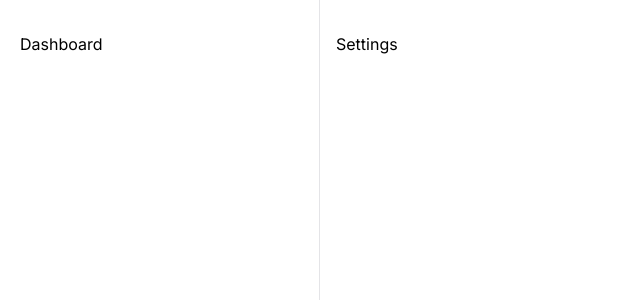
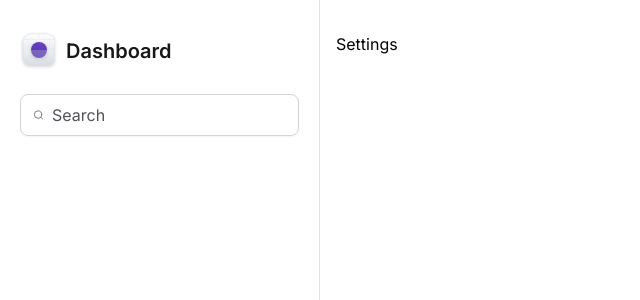
Before and after one commit to lfnd0/dashboard-web, a Next.js app: page / in a window 1280 px wide. Shown: the top 300 px of the page, without its empty margins (0-640 px from the left). Built offline with nearby package versions, Linux system fonts and the light colour scheme.

Commit message:
Logo e Input de Busca

```diff
--- a/package.json
+++ b/package.json
@@ -9,6 +9,7 @@
     "lint": "next lint"
   },
   "dependencies": {
+    "lucide-react": "^0.372.0",
     "next": "14.2.2",
     "react": "^18",
     "react-dom": "^18"
--- a/src/app/layout.tsx
+++ b/src/app/layout.tsx
@@ -1,3 +1,4 @@
+import { Sidebar } from '@/components/Sidebar/inde'
 import type { Metadata } from 'next'
 import { Inter } from 'next/font/google'
 import './globals.css'
@@ -17,10 +18,8 @@
   return (
     <html lang="pt-br">
       <body className={inter.className}>
-        <div className="grid-cols-app grid min-h-screen">
-          <aside className="border-r border-zinc-200 px-5 py-8">
-            Dashboard
-          </aside>
+        <div className="grid min-h-screen grid-cols-app">
+          <Sidebar />
           <main className="px-4 pb-12 pt-8">{children}</main>
         </div>
       </body>
--- /dev/null
+++ b/src/components/Sidebar/Logo.tsx
@@ -0,0 +1,210 @@
+export function Logo() {
+  return (
+    <strong className="flex items-center gap-2 text-xl font-semibold text-zinc-900">
+      <svg
+        width={38}
+        height={38}
+        viewBox="0 0 38 38"
+        fill="none"
+        xmlns="http://www.w3.org/2000/svg"
+      >
+        <g filter="url(#filter0_dd_226_307)">
+          <g clipPath="url(#clip0_226_307)">
+            <rect x={3} y={2} width={32} height={32} rx={8} fill="#fff" />
+            <rect
+              x={3}
+              y={2}
+              width={32}
+              height={32}
+              rx={8}
+              fill="url(#paint0_linear_226_307)"
+            />
+            <path
+              fillRule="evenodd"
+              clipRule="evenodd"
+              d="M19 4.039c-7.71 0-13.961 6.25-13.961 13.961 0 7.71 6.25 13.961 13.961 13.961 7.71 0 13.961-6.25 13.961-13.961 0-7.71-6.25-13.961-13.961-13.961zM4.961 18c0-7.753 6.286-14.039 14.039-14.039S33.039 10.247 33.039 18 26.753 32.039 19 32.039 4.961 25.753 4.961 18z"
+              fill="#D0D5DD"
+            />
+            <path
+              fillRule="evenodd"
+              clipRule="evenodd"
+              d="M19 14.078a3.922 3.922 0 100 7.845 3.922 3.922 0 000-7.845zM15 18a4 4 0 118 0 4 4 0 01-8 0z"
+              fill="#D0D5DD"
+            />
+            <path
+              fillRule="evenodd"
+              clipRule="evenodd"
+              d="M19 15.32a2.68 2.68 0 100 5.36 2.68 2.68 0 000-5.36zM16.243 18a2.757 2.757 0 115.514 0 2.757 2.757 0 01-5.514 0z"
+              fill="#D0D5DD"
+            />
+            <path d="M18.961 2h.078v32h-.078V2z" fill="#D0D5DD" />
+            <path d="M35 17.96v.079H3v-.078h32z" fill="#D0D5DD" />
+            <path
+              d="M29.602 2h.078v32h-.078V2zM13.64 2h.078v32h-.077V2zM24.282 2h.077v32h-.077V2zM8.32 2h.078v32H8.32V2z"
+              fill="#D0D5DD"
+            />
+            <path
+              d="M35 28.602v.077H3v-.077h32zM35 12.64v.078H3v-.077h32zM35 23.281v.078H3v-.078h32zM35 7.32v.078H3V7.32h32z"
+              fill="#D0D5DD"
+            />
+            <g filter="url(#filter1_dd_226_307)">
+              <circle
+                cx={19}
+                cy={18}
+                r={8}
+                fill="url(#paint1_linear_226_307)"
+              />
+            </g>
+            <g filter="url(#filter2_b_226_307)">
+              <path
+                d="M3 18h32v3.2c0 4.48 0 6.72-.872 8.432a8 8 0 01-3.496 3.496C28.92 34 26.68 34 22.2 34h-6.4c-4.48 0-6.72 0-8.432-.872a8 8 0 01-3.496-3.496C3 27.92 3 25.68 3 21.2V18z"
+                fill="#fff"
+                fillOpacity={0.2}
+              />
+            </g>
+          </g>
+          <rect
+            x={3.15}
+            y={2.15}
+            width={31.7}
+            height={31.7}
+            rx={7.85}
+            stroke="#D0D5DD"
+            strokeWidth={0.3}
+          />
+        </g>
+        <defs>
+          <filter
+            id="filter0_dd_226_307"
+            x={0}
+            y={0}
+            width={38}
+            height={38}
+            filterUnits="userSpaceOnUse"
+            colorInterpolationFilters="sRGB"
+          >
+            <feFlood floodOpacity={0} result="BackgroundImageFix" />
+            <feColorMatrix
+              in="SourceAlpha"
+              values="0 0 0 0 0 0 0 0 0 0 0 0 0 0 0 0 0 0 127 0"
+              result="hardAlpha"
+            />
+            <feOffset dy={1} />
+            <feGaussianBlur stdDeviation={1} />
+            <feColorMatrix values="0 0 0 0 0.0627451 0 0 0 0 0.0941176 0 0 0 0 0.156863 0 0 0 0.06 0" />
+            <feBlend
+              in2="BackgroundImageFix"
+              result="effect1_dropShadow_226_307"
+            />
+            <feColorMatrix
+              in="SourceAlpha"
+              values="0 0 0 0 0 0 0 0 0 0 0 0 0 0 0 0 0 0 127 0"
+              result="hardAlpha"
+            />
+            <feOffset dy={1} />
+            <feGaussianBlur stdDeviation={1.5} />
+            <feColorMatrix values="0 0 0 0 0.0627451 0 0 0 0 0.0941176 0 0 0 0 0.156863 0 0 0 0.1 0" />
+            <feBlend
+              in2="effect1_dropShadow_226_307"
+              result="effect2_dropShadow_226_307"
+            />
+            <feBlend
+              in="SourceGraphic"
+              in2="effect2_dropShadow_226_307"
+              result="shape"
+            />
+          </filter>
+          <filter
+            id="filter1_dd_226_307"
+            x={8}
+            y={8}
+            width={22}
+            height={22}
+            filterUnits="userSpaceOnUse"
+            colorInterpolationFilters="sRGB"
+          >
+            <feFlood floodOpacity={0} result="BackgroundImageFix" />
+            <feColorMatrix
+              in="SourceAlpha"
+              values="0 0 0 0 0 0 0 0 0 0 0 0 0 0 0 0 0 0 127 0"
+              result="hardAlpha"
+            />
+            <feOffset dy={1} />
+            <feGaussianBlur stdDeviation={1} />
+            <feColorMatrix values="0 0 0 0 0.0627451 0 0 0 0 0.0941176 0 0 0 0 0.156863 0 0 0 0.06 0" />
+            <feBlend
+              in2="BackgroundImageFix"
+              result="effect1_dropShadow_226_307"
+            />
+            <feColorMatrix
+              in="SourceAlpha"
+              values="0 0 0 0 0 0 0 0 0 0 0 0 0 0 0 0 0 0 127 0"
+              result="hardAlpha"
+            />
+            <feOffset dy={1} />
+            <feGaussianBlur stdDeviation={1.5} />
+            <feColorMatrix values="0 0 0 0 0.0627451 0 0 0 0 0.0941176 0 0 0 0 0.156863 0 0 0 0.1 0" />
+            <feBlend
+              in2="effect1_dropShadow_226_307"
+              result="effect2_dropShadow_226_307"
+            />
+            <feBlend
+              in="SourceGraphic"
+              in2="effect2_dropShadow_226_307"
+              result="shape"
+            />
+          </filter>
+          <filter
+            id="filter2_b_226_307"
+            x={-2}
+            y={13}
+            width={42}
+            height={26}
+            filterUnits="userSpaceOnUse"
+            colorInterpolationFilters="sRGB"
+          >
+            <feFlood floodOpacity={0} result="BackgroundImageFix" />
+            <feGaussianBlur in="BackgroundImageFix" stdDeviation={2.5} />
+            <feComposite
+              in2="SourceAlpha"
+              operator="in"
+              result="effect1_backgroundBlur_226_307"
+            />
+            <feBlend
+              in="SourceGraphic"
+              in2="effect1_backgroundBlur_226_307"
+              result="shape"
+            />
+          </filter>
+          <linearGradient
+            id="paint0_linear_226_307"
+            x1={19}
+            y1={2}
+            x2={19}
+            y2={34}
+            gradientUnits="userSpaceOnUse"
+          >
+            <stop stopColor="#fff" />
+            <stop offset={1} stopColor="#D0D5DD" />
+          </linearGradient>
+          <linearGradient
+            id="paint1_linear_226_307"
+            x1={15}
+            y1={26}
+            x2={23}
+            y2={10}
+            gradientUnits="userSpaceOnUse"
+          >
+            <stop stopColor="#53389E" />
+            <stop offset={1} stopColor="#6941C6" />
+          </linearGradient>
+          <clipPath id="clip0_226_307">
+            <rect x={3} y={2} width={32} height={32} rx={8} fill="#fff" />
+          </clipPath>
+        </defs>
+      </svg>
+
+      <span>Dashboard</span>
+    </strong>
+  )
+}
--- /dev/null
+++ b/src/components/Sidebar/inde.tsx
@@ -0,0 +1,19 @@
+import { Search } from 'lucide-react'
+import { Logo } from './Logo'
+
+export function Sidebar() {
+  return (
+    <aside className="space-y-6 border-r border-zinc-200 px-5 py-8">
+      <Logo />
+
+      <div className="flex w-full items-center  gap-2 rounded-lg border border-zinc-300 px-3 py-2 shadow-sm">
+        <Search className="h-5 w-5 text-zinc-500" />
+
+        <input
+          className="flex-1 border-0 bg-transparent p-0 text-zinc-900 placeholder-zinc-600"
+          placeholder="Search"
+        />
+      </div>
+    </aside>
+  )
+}
```
Also changed, not shown: 1 other file (tests, documents, lock files or other folders).
